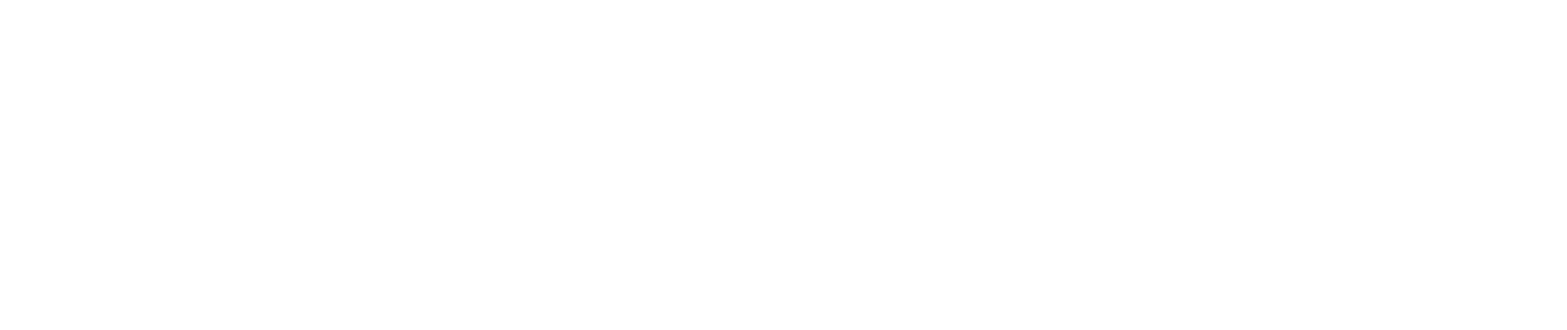
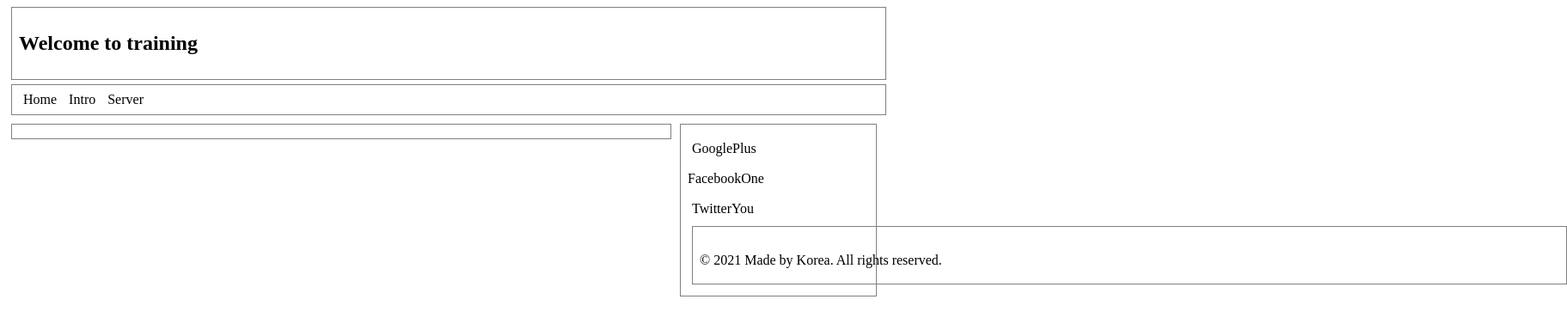
Before and after one commit to sorry21237/sorry21237.github.io, a plain HTML site: page week4_3/basicSemantic.html in a window 1280 px wide. Shown: the whole page at 86% size, 1823 px wide, since content can reach past the window. Drawn offline with Linux system fonts and the light colour scheme.

Commit message:
Update basicSemantic.html

```diff
--- a/week4_3/basicSemantic.html
+++ b/week4_3/basicSemantic.html
@@ -16,3 +16,28 @@
     </style>
     <title>Semantic Training</title>
   </head>
+  <body>
+    <header>
+      <h2>Welcome to training</h2>
+    </header>
+    <nav>
+      <ul>
+        <li id="home">Home</li>
+        <li id="intro">Intro</li>
+        <li id="server">Server</li>
+      </ul>
+    </nav>
+    <section id="displayArea">
+    </section>
+    <aside>
+      <ul>
+        <li>GooglePlus</li>
+        <lu>FacebookOne</li>
+        <li>TwitterYou</li>
+      </ul>
+      </asid>
+    <footer>
+      <p>&copy; 2021 Made by Korea. All rights reserved.</p>
+    </footer>
+  </body>
+</html>
```
